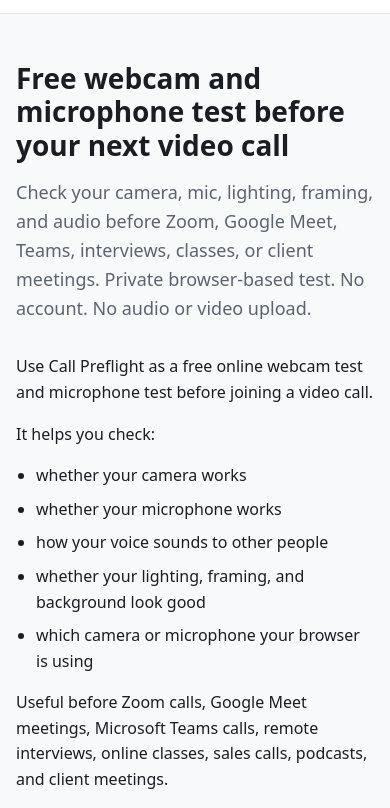
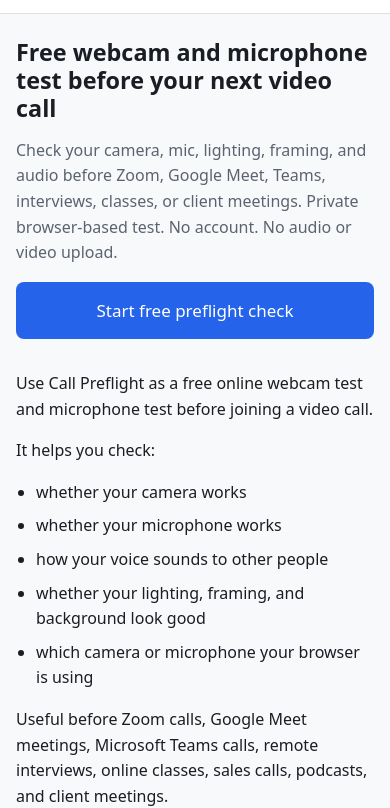
Before and after one commit to dmowski/call, a website built with Vite: page index.html in a window 390 px wide. Shown: the part 67-875 px from the top of the page. Built offline with nearby package versions, Linux system fonts and the light colour scheme.

Commit message:
Refactor landing page structure and improve styling
- Wrapped landing page content in a new div for better organization and styling.
- Added a button for starting the preflight check within the landing section.
- Updated CSS to enhance layout and responsiveness, including adjustments for mobile views.
- Modified margins and paddings for improved visual consistency across elements.

```diff
--- a/css/styles.css
+++ b/css/styles.css
@@ -196,6 +196,10 @@ body {
   padding-block: var(--space-2xl);
 }
 
+.landing-hero {
+  margin-bottom: var(--space-xl);
+}
+
 .landing h1 {
   font-size: clamp(1.75rem, 4vw, 2.5rem);
   line-height: 1.2;
@@ -205,8 +209,12 @@ body {
 .lead {
   font-size: 1.125rem;
   color: var(--text-muted);
-  margin: 0 0 var(--space-xl);
+  margin: 0 0 var(--space-lg);
   max-width: 42rem;
+}
+
+#start-btn {
+  margin: 0;
 }
 
 .features,
@@ -270,10 +278,6 @@ body {
 
 .privacy-highlight a {
   color: var(--accent);
-}
-
-#start-btn {
-  margin-top: var(--space-lg);
 }
 
 /* App */
@@ -481,6 +485,23 @@ body {
 }
 
 @media (max-width: 480px) {
+  .landing {
+    padding-block: var(--space-lg);
+  }
+
+  .landing h1 {
+    font-size: clamp(1.375rem, 6vw, 1.75rem);
+  }
+
+  .lead {
+    font-size: 1rem;
+    margin-bottom: var(--space-md);
+  }
+
+  #start-btn {
+    width: 100%;
+  }
+
   .control-row {
     grid-template-columns: 1fr;
   }
--- a/index.html
+++ b/index.html
@@ -139,12 +139,15 @@
     <!-- Landing -->
     <section id="landing" class="landing">
       <div class="container">
+        <div class="landing-hero">
           <h1>Free webcam and microphone test before your next video call</h1>
           <p class="lead">
             Check your camera, mic, lighting, framing, and audio before Zoom, Google Meet, Teams,
             interviews, classes, or client meetings. Private browser-based test. No account.
             No audio or video upload.
           </p>
+          <button type="button" id="start-btn" class="btn btn-primary btn-lg">Start free preflight check</button>
+        </div>
 
         <article class="search-intent">
           <p>
@@ -163,8 +166,6 @@
             online classes, sales calls, podcasts, and client meetings.
           </p>
         </article>
-
-        <button type="button" id="start-btn" class="btn btn-primary btn-lg">Start free preflight check</button>
 
         <article class="features">
           <h2>What you can test</h2>
```
Lines whose indentation alone changed are shown as unchanged.
